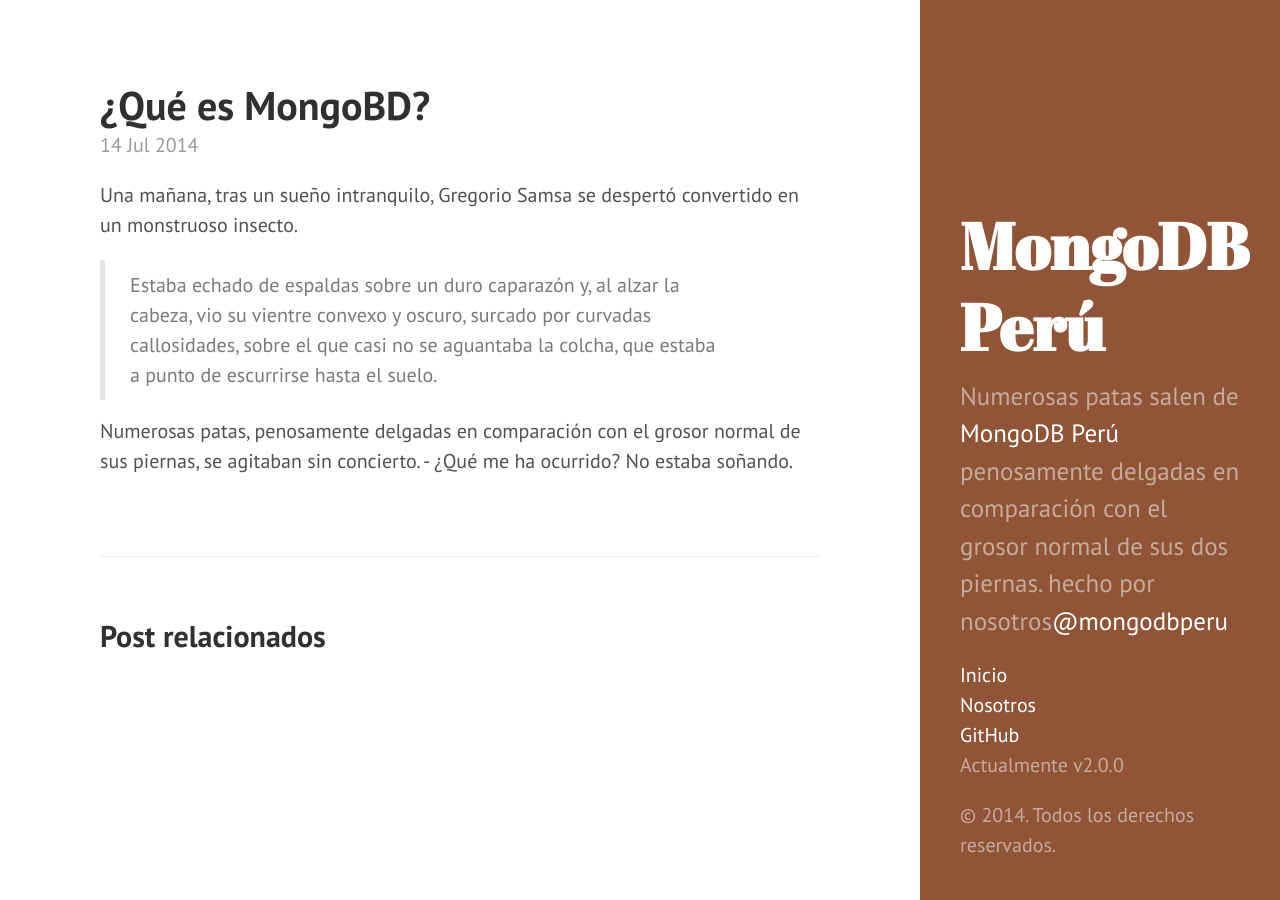
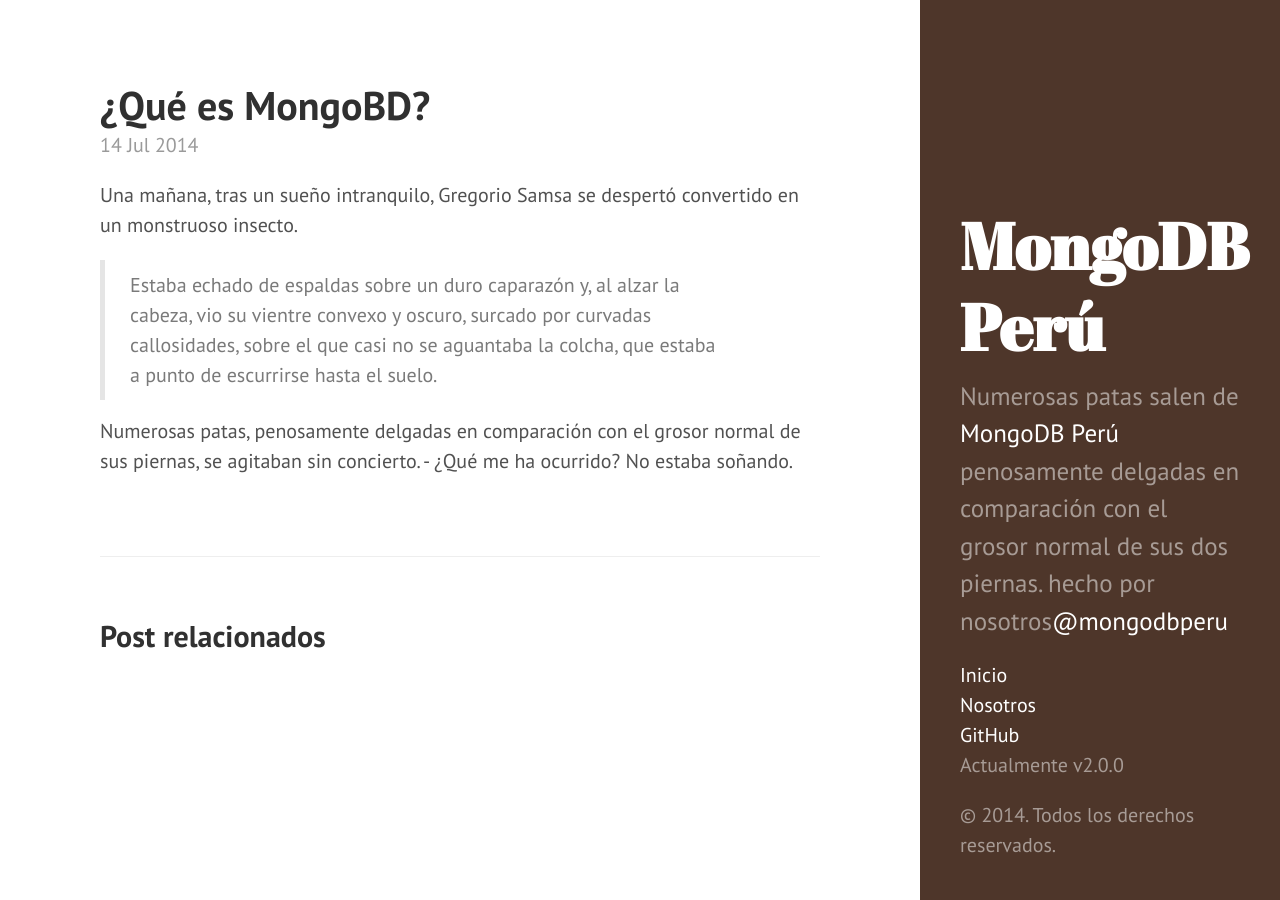
Before and after one commit to mongodbperu/mongodbperu.github.io, a Jekyll site: the page built from _posts/2014-07-14-Que_es_Mongo.md, in a window 1280 px wide. Built offline with Jekyll 4.4.1, drawn with Linux system fonts in a browser that asks for light colours; Markdown is read by kramdown in place of the engine named in the settings.

Commit message:
Color del tema
Cambio del color del tema

```diff
--- a/_layouts/default.html
+++ b/_layouts/default.html
@@ -3,7 +3,7 @@
 
   {% include head.html %}
 
-  <body class="layout-reverse theme-base-0f">
+  <body class="layout-reverse theme-base-0g">
 
     {% include sidebar.html %}
 
--- a/public/css/hyde.css
+++ b/public/css/hyde.css
@@ -1,19 +1,3 @@
-/*
- *  __                  __
- * /\ \                /\ \
- * \ \ \___   __  __   \_\ \     __
- *  \ \  _ `\/\ \/\ \  /'_` \  /'__`\
- *   \ \ \ \ \ \ \_\ \/\ \_\ \/\  __/
- *    \ \_\ \_\/`____ \ \___,_\ \____\
- *     \/_/\/_/`/___/> \/__,_ /\/____/
- *                /\___/
- *                \/__/
- *
- * Designed, built, and released under MIT license by @mdo. Learn more at
- * https://github.com/poole/hyde.
- */
-
-
 /*
  * Contents
  *
@@ -166,15 +150,6 @@
   }
 }
 
-
-
-/*
- * Themes
- *
- * As of v1.1, Hyde includes optional themes to color the sidebar and links
- * within blog posts. To use, add the class of your choosing to the `body`.
- */
-
 /* Base16 (http://chriskempson.github.io/base16/#default) */
 
 /* Red */
@@ -248,3 +223,12 @@
 .theme-base-0f .related-posts li a:hover {
   color: #8f5536;
 }
+
+/* Dark brown*/
+.theme-base-0g .sidebar {
+  background-color: #4E362A;
+}
+.theme-base-0g .content a,
+.theme-base-0g .related-posts li a:hover {
+  color: #4E362A;
+}
```
